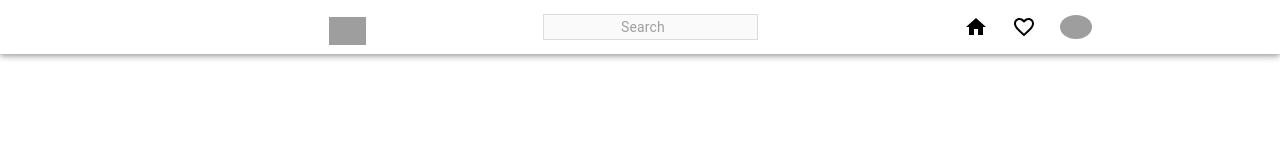
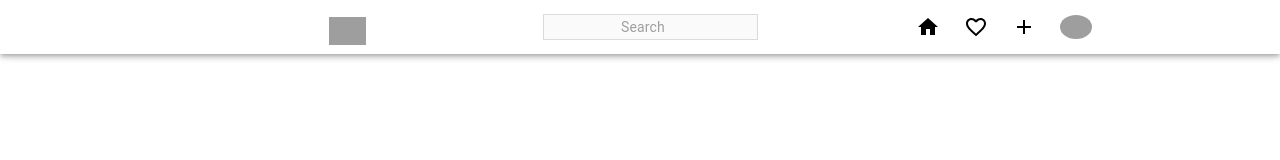
Before and after one commit to build-web-apps/clone-instagram-ui, a React (Create React App) app: page / in a window 1280 px wide. Shown: the top 160 px of the page. Built offline with nearby package versions, Linux system fonts and the light colour scheme; grey boxes are pictures that could not be loaded.

Commit message:
feat(search+nav): brings in search and navigation ui components

```diff
--- a/src/components/Header/Navigators/Navigators.js
+++ b/src/components/Header/Navigators/Navigators.js
@@ -1,7 +1,7 @@
 import React from 'react';
 import './Navigators.css';
 import { Toolbar, IconButton } from '@material-ui/core';
-import { Home, FavoriteBorderOutlined } from '@material-ui/icons';
+import { Home, FavoriteBorderOutlined, Add } from '@material-ui/icons';
 import { Profile } from './Profile';
 
 export const Navigators = ({ className }) => {
@@ -14,6 +14,9 @@ export const Navigators = ({ className }) => {
         <FavoriteBorderOutlined />
       </IconButton>
       <IconButton color="inherit" aria-label="menu">
+        <Add />
+      </IconButton>
+      <IconButton color="inherit" aria-label="menu">
         <Profile src="https://instagram.fmaa3-1.fna.fbcdn.net/v/t51.2885-19/10724122_884280208257740_2025085888_a.jpg?_nc_ht=instagram.fmaa3-1.fna.fbcdn.net&_nc_ohc=jZjdH0PzYbUAX9BE1Pw&oh=9d55ce62392f2868ce86f1d6183892f5&oe=5F7C93A2" />
       </IconButton>
     </Toolbar>
```
